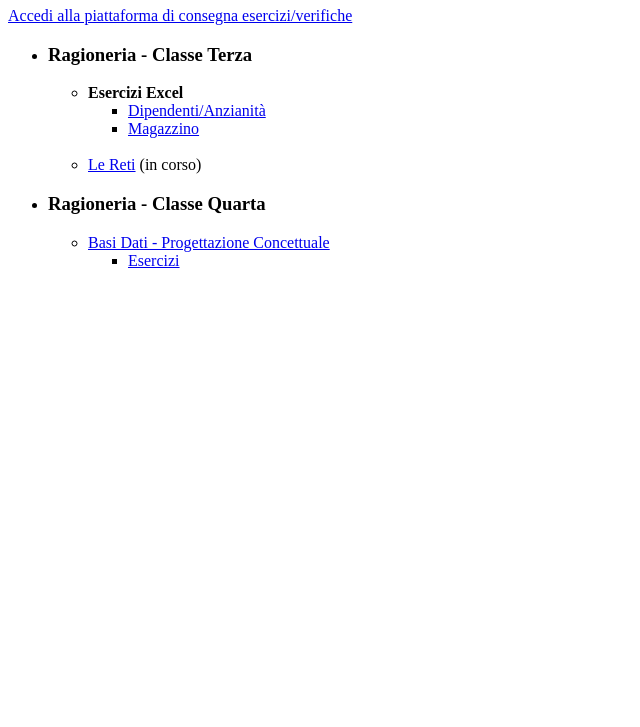
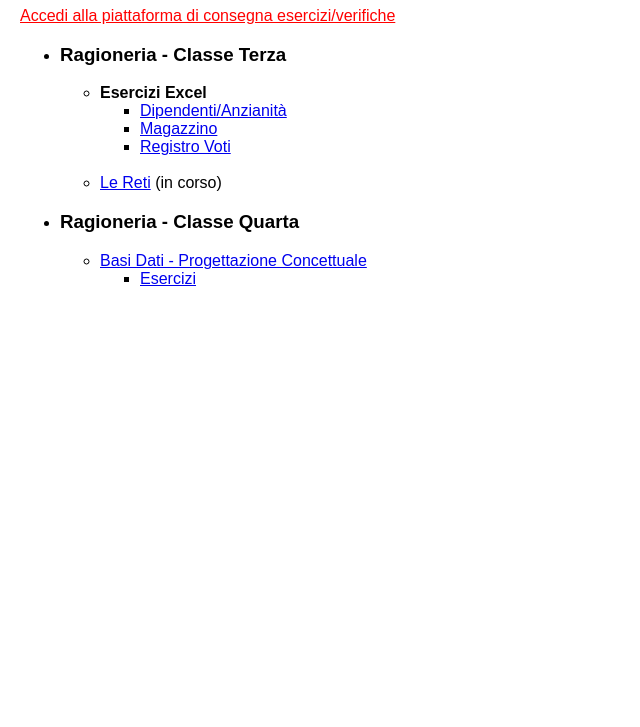
Before and after one commit to nboano/nboano.github.io, a plain HTML site: page didattica/index.html in a window 1280 px wide. Shown: the part 73-800 px from the top of the page, without its empty margins (0-640 px from the left). Drawn offline with Linux system fonts and the light colour scheme.

Commit message:
Aggiornamento estetica e materiale

```diff
--- a/didattica/index.html
+++ b/didattica/index.html
@@ -8,14 +8,21 @@
     <meta name="title" content="Niccolò Boano">
     <meta name="description" content="Programmatore e insegnante. Soluzioni software per tutor. Ripetizioni.">
     <meta name="keywords" content="niccolò, boano, programmatore, insegnante, ripetizioni, tutor">
-    <meta name="robots" content="index, follow">
+    <meta name="robots" content="noindex, nofollow">
     <meta http-equiv="Content-Type" content="text/html; charset=utf-8">
     <meta name="language" content="Italian">
     <meta name="author" content="Niccolò Boano">
+
+    <style>
+        body {
+            font-family: Arial, sans-serif;
+            margin: 20px;
+        }
+    </style>
 </head>
 <body>
     <h1>Materiale didattico</h1>
-    <a href="https://ma-srv.mooo.com/consegne">Accedi alla piattaforma di consegna esercizi/verifiche</a>
+    <a href="https://ma-srv.mooo.com/consegne" style="color: red; text-decoration: underline;">Accedi alla piattaforma di consegna esercizi/verifiche</a>
     <ul>
         <li>
             <h3>Ragioneria - Classe Terza</h3>
@@ -25,6 +32,7 @@
                     <ul>
                         <li><a href="3rag/excel/dipendenti_anzianita.png">Dipendenti/Anzianità</a></li>
                         <li><a href="3rag/excel/magazzino.png">Magazzino</a></li>
+                        <li><a href="3rag/excel/registro_voti.png">Registro Voti</a></li>
                     </ul>
                     <br>
                 </li>
```
Also changed, not shown: didattica/3rag/excel/registro_voti.png (added).
